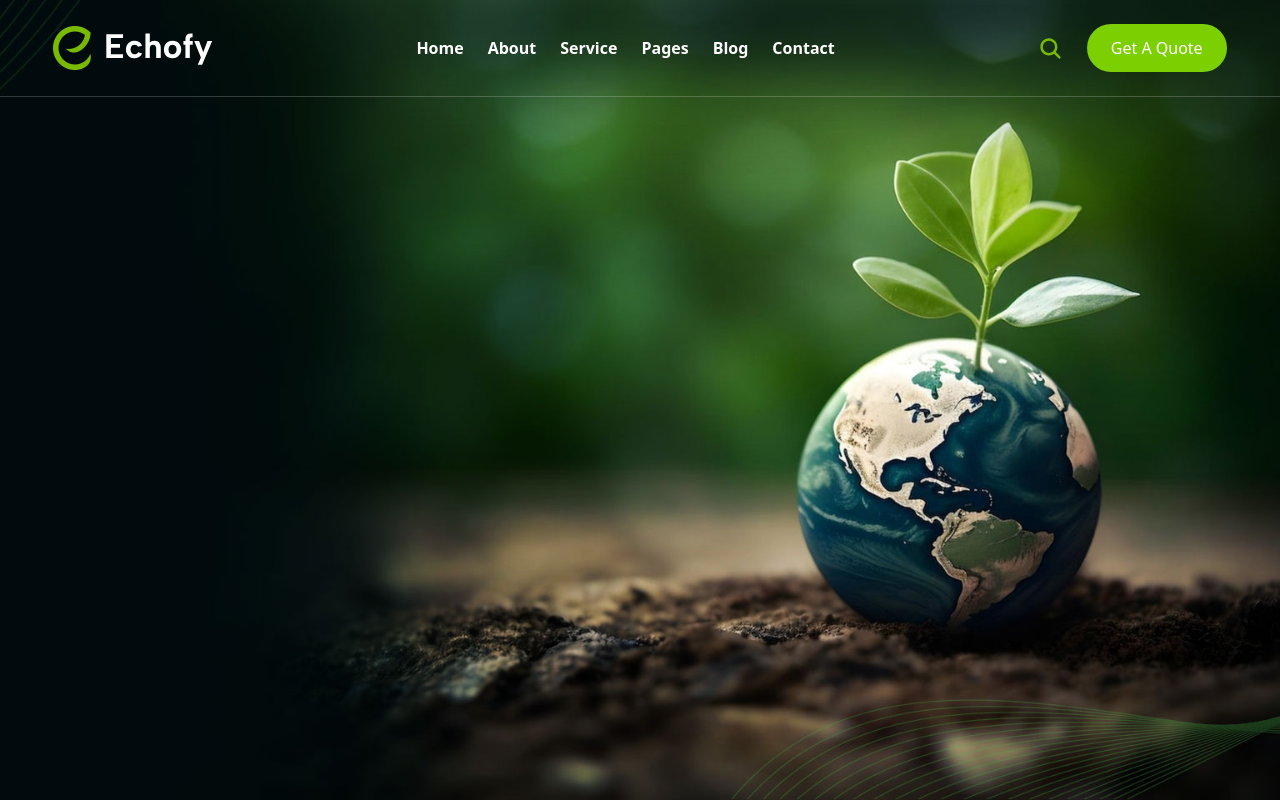
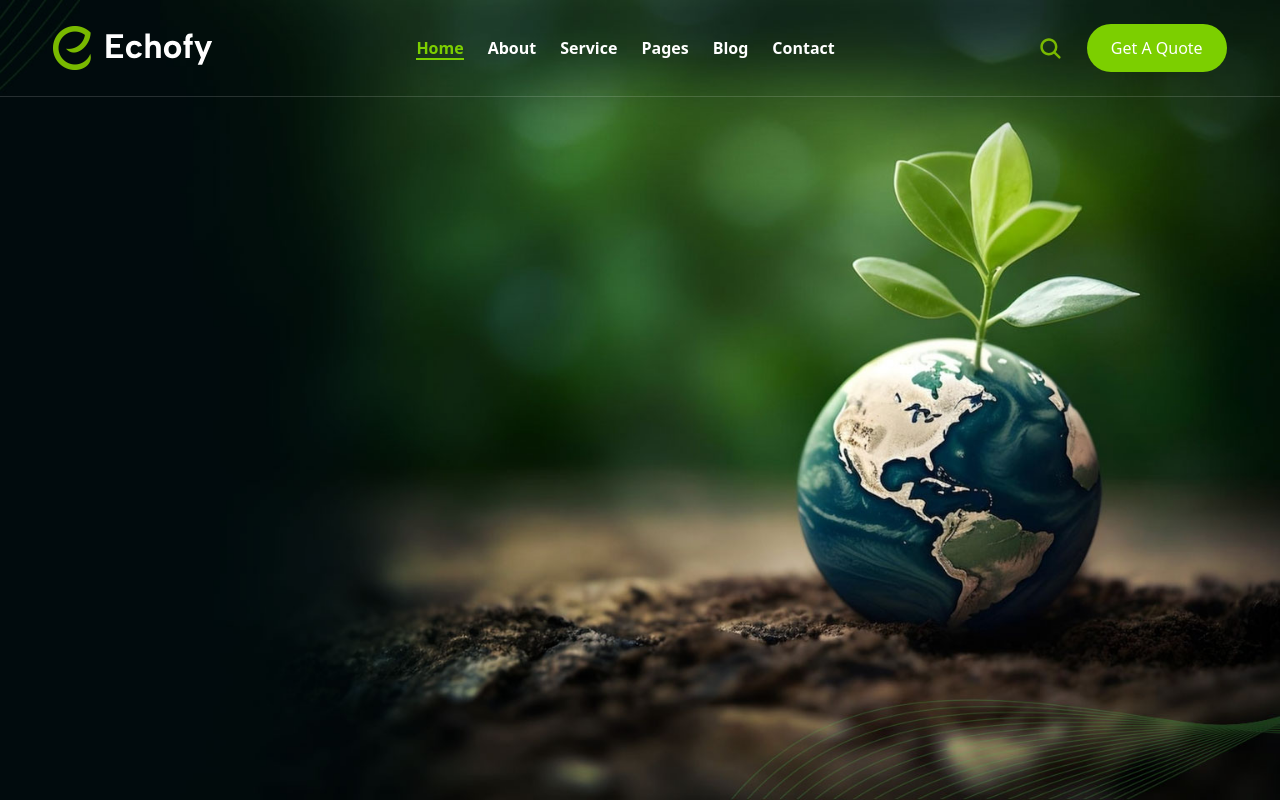
Before and after one commit to prabinb50/Echofy_Website, a React (Vite) app in the folder frontend/: page / in a window 1280 px wide. Built offline with nearby package versions, Linux system fonts and the light colour scheme.

Commit message:
Refactor Navbar component to use dynamic navigation links and manage active link state

```diff
--- a/frontend/src/components/BannerImage.jsx
+++ b/frontend/src/components/BannerImage.jsx
@@ -16,7 +16,7 @@ export default function BannerImage() {
                 <Navbar />
 
                 {/* horizontal line */}
-                <hr className='text-white opacity-20' />
+                <hr className='text-white opacity-15' />
             </div>
 
         </div>
--- a/frontend/src/components/Navbar.jsx
+++ b/frontend/src/components/Navbar.jsx
@@ -1,7 +1,20 @@
-import React from 'react'
+import React, { useState } from 'react'
 import { IoSearch } from "react-icons/io5";
 
+// navbar links
+const navLinks = [
+    { name: "Home", path: "/" },
+    { name: "About", path: "/about" },
+    { name: "Service", path: "/service" },
+    { name: "Pages", path: "/pages" },
+    { name: "Blog", path: "/blog" },
+    { name: "Contact", path: "/contact" }
+];
+
 export default function Navbar() {
+    // state to manage active links
+    const [activeLinks, setActiveLinks] = useState("Home");
+
     return (
         <div className='w-11/12 mx-auto flex items-center justify-between py-6 text-white'>
             {/* logo */}
@@ -13,12 +26,25 @@ export default function Navbar() {
 
             {/* navigation links */}
             <div className="flex items-center justify-between gap-6 font-semibold">
-                <p className='cursor-pointer'>Home</p>
-                <p className='cursor-pointer'>About</p>
-                <p className='cursor-pointer'>Service</p>
-                <p className='cursor-pointer'>Pages</p>
-                <p className='cursor-pointer'>Blog</p>
-                <p className='cursor-pointer'>Contact</p>
+                {navLinks.map((link) => (
+                    <div
+                        key={link.name}
+                        href={link.path}
+                        onClick={() => setActiveLinks(link.name)}
+                        className="relative group cursor-pointer"
+                    >
+                        <a
+                            className={`transition-colors duration-300 ${activeLinks === link.name ? 'text-lime-500' : 'text-white '}`}
+                        >
+                            {link.name}
+                        </a>
+
+                        {/* underline effect */}
+                        <span
+                            className={`absolute bottom-0 left-0 w-full h-[2px] bg-lime-500 transition-all duration-300 ${activeLinks === link.name ? 'scale-x-100' : 'scale-x-0'}`}
+                        />
+                    </div>
+                ))}
             </div>
 
             {/* search and quote button */}
```
